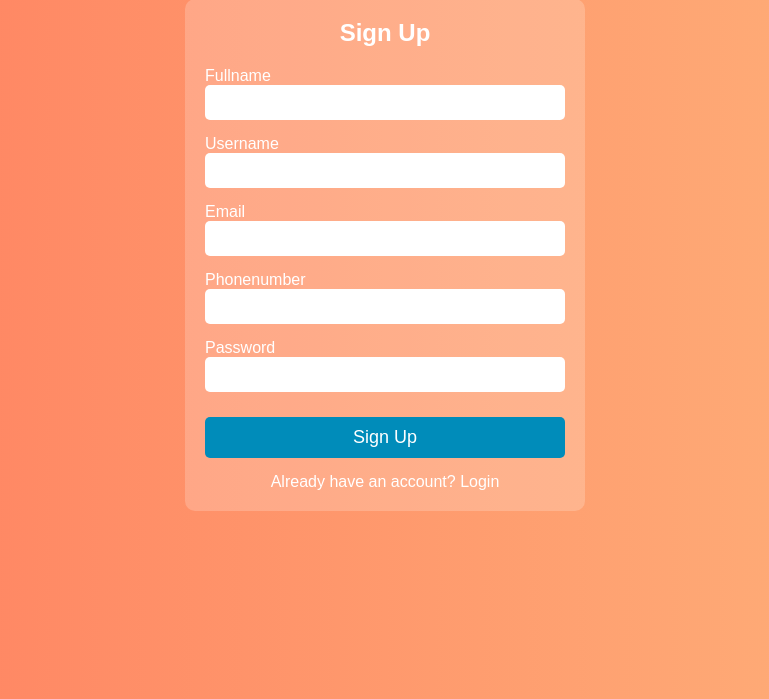
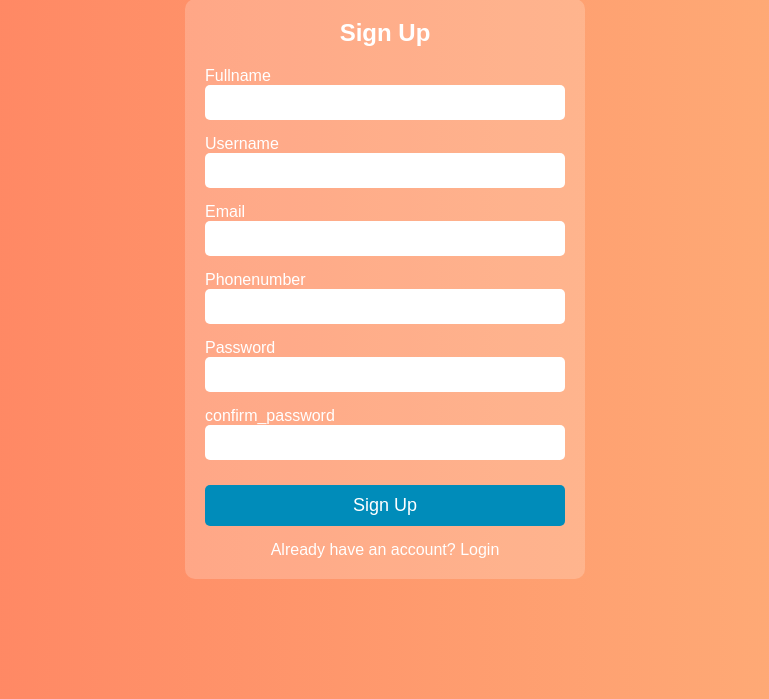
Before and after one commit to Hardik-Mehta-Python/user_authentication, a Django app: page /signup/ in a window 1280 px wide. Shown: the part 101-800 px from the top of the page, without its empty margins (255-1024 px from the left). Run offline with Django 5.2, Linux system fonts and the light colour scheme.

Commit message:
more field in signup

```diff
--- a/user_login/templates/signup.html
+++ b/user_login/templates/signup.html
@@ -87,6 +87,10 @@
                 <label for="password">Password</label>
                 <input type="password" id="password" name="password" required>
             </div>
+            <div class="form-group">
+                <label for="confirm_password">confirm_password</label>
+                <input type="confirm_password" id="confirm_password" name="confirm_password" required>
+            </div>
             <button type="submit" class="btn">Sign Up</button>
         </form>
         <a href="#" class="login-link">Already have an account? Login</a>
```
